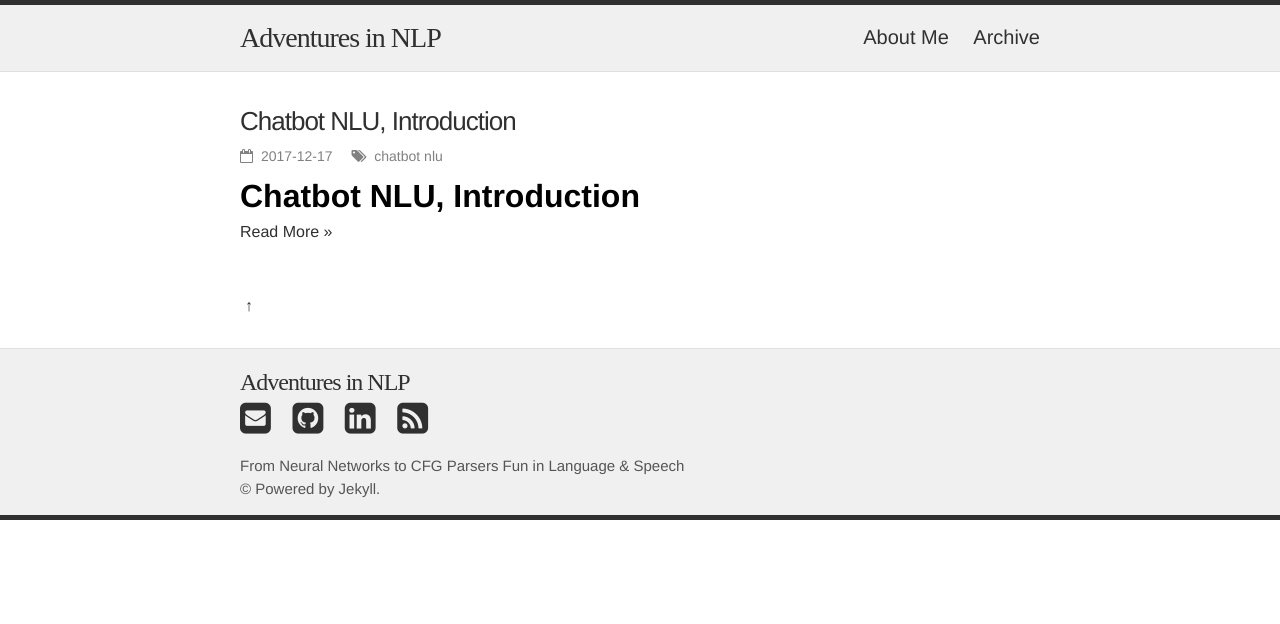
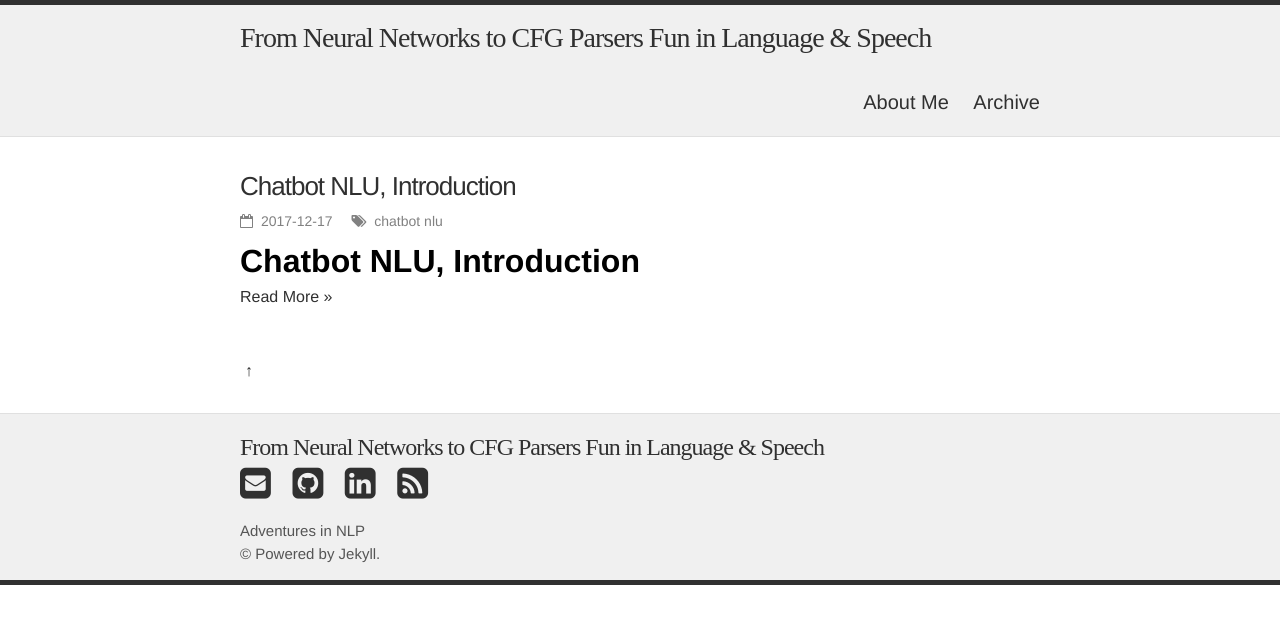
Before and after one commit to DuyguA/DuyguA.github.io, a Jekyll site: the page built from index.html, in a window 1280 px wide. Shown: the top 624 px of the page. Built offline with Jekyll 4.4.1, drawn with Linux system fonts in a browser that asks for light colours; nearby versions of some CDN libraries; some web fonts are replaced; the list of posts is cut into pages by our own code.

Commit message:
header change

```diff
--- a/_config.yml
+++ b/_config.yml
@@ -1,6 +1,6 @@
-title: Adventures in NLP
+title: From Neural Networks to CFG Parsers Fun in Language & Speech
 tagline: "From Neural Networks to CFG Parsers Fun in Language & Speech"
-description: "From Neural Networks to CFG Parsers Fun in Language & Speech"
+description: "Adventures in NLP"
 baseurl: ""
 url: "https://DuyguA.github.io/"
 email: duygu.altinok12@gmail.com
```
